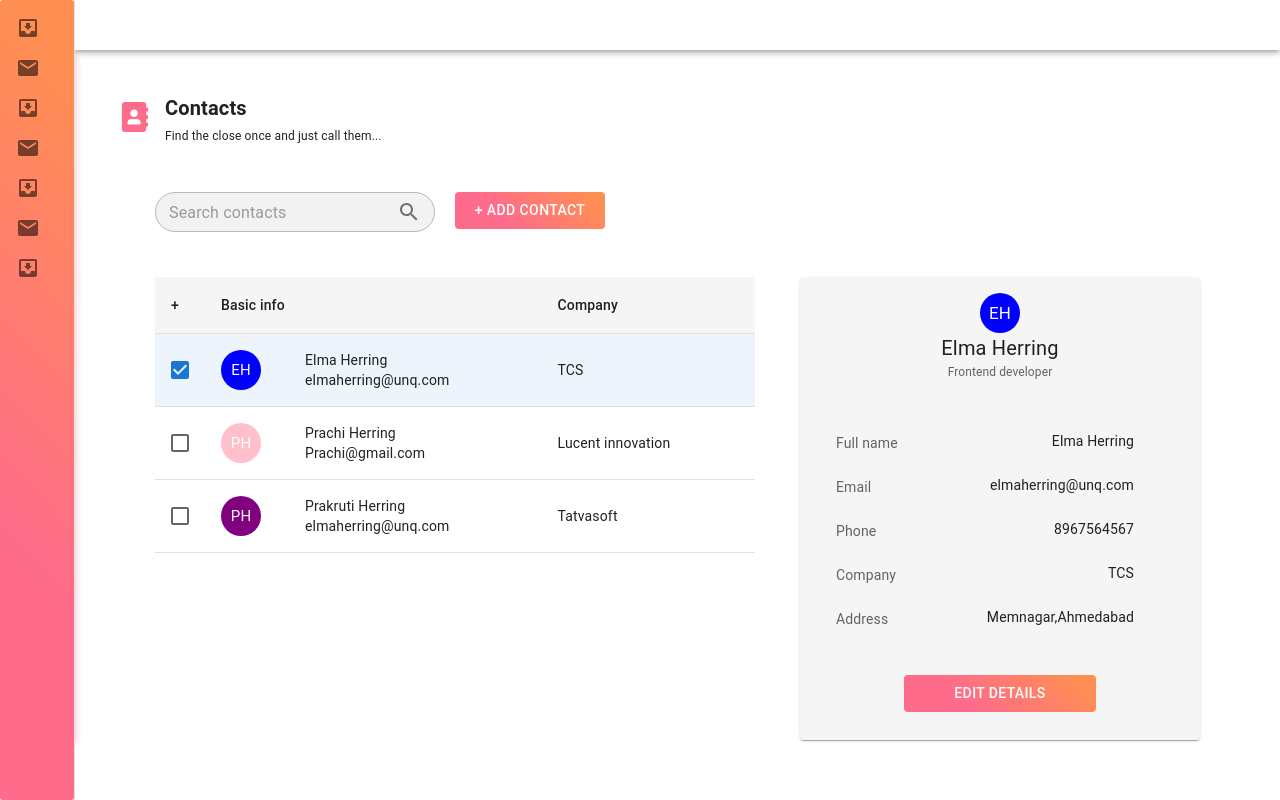
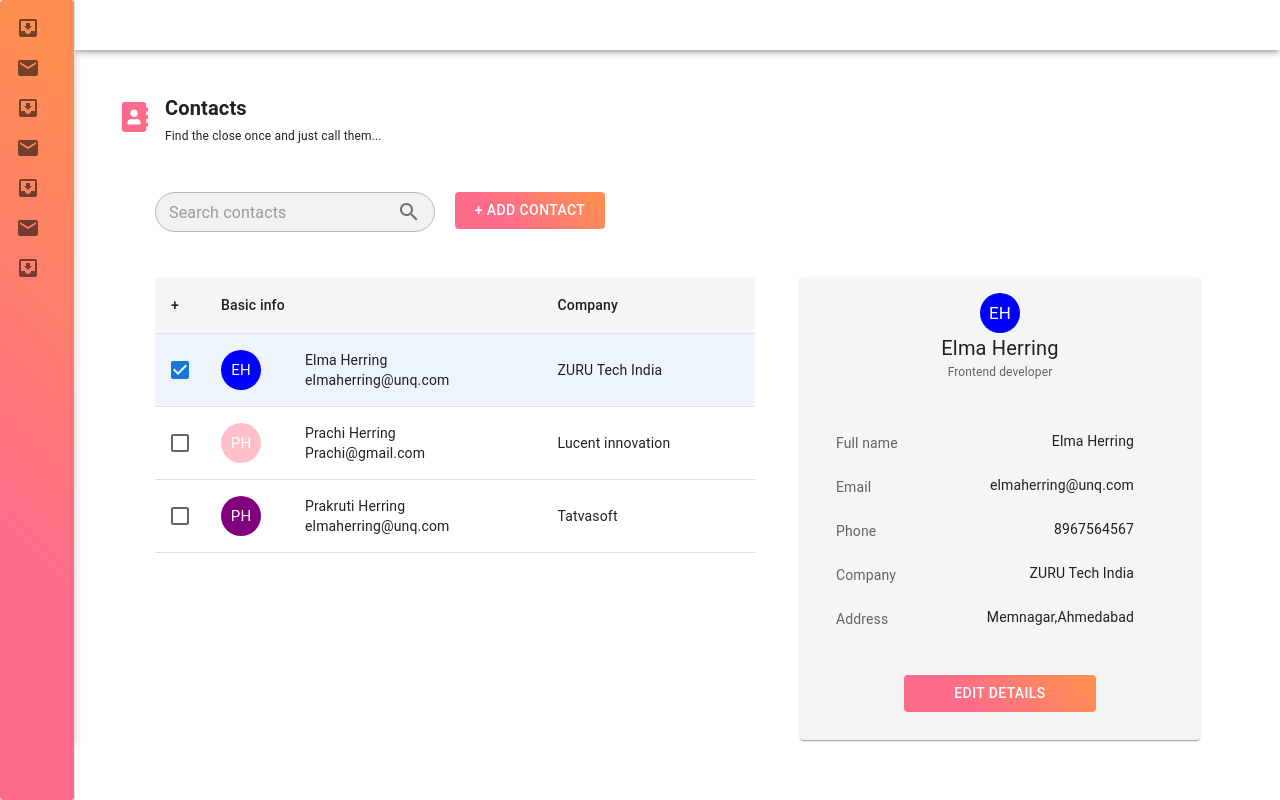
Before and after one commit to PrachiSanghvi/contact-list-crud-operation, a React (Create React App) app: page / in a window 1280 px wide. Built offline with nearby package versions, Linux system fonts and the light colour scheme.

Commit message:
readme note update

```diff
--- a/src/db.js
+++ b/src/db.js
@@ -6,7 +6,7 @@ const contactList = {
       "role": "Frontend developer",
       "email": "elmaherring@unq.com",
       "phone": "8967564567",
-      "company": "TCS",
+      "company": "ZURU Tech India",
       "address": "Memnagar,Ahmedabad",
       "bg": "blue"
     },
```
Also changed, not shown: 1 other file (tests, documents, lock files or other folders).
